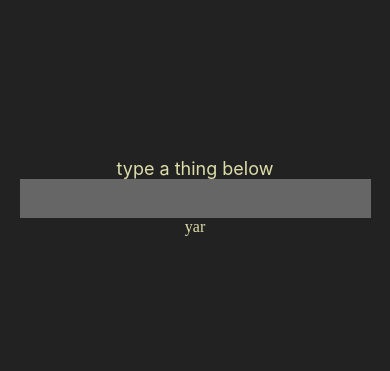
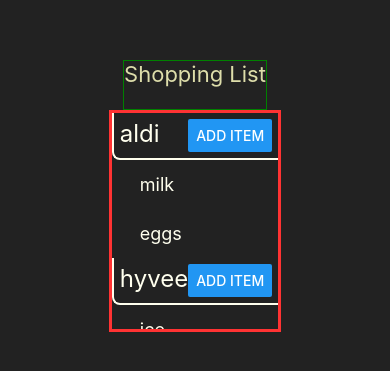
Before and after one commit to super-goose/helper, a React Native app: screen / in a window 390 px wide. Shown: the part 225-596 px from the top of the page. Built offline with nearby package versions, Linux system fonts and the light colour scheme.

Commit message:
can add items now

```diff
--- a/App.tsx
+++ b/App.tsx
@@ -1,15 +1,24 @@
 import { StatusBar } from 'expo-status-bar';
-import { StyleSheet, Text, TextInput, View } from 'react-native';
+import { StyleSheet, Text, View } from 'react-native';
+import { store } from './app/store'
+import { Provider } from 'react-redux'
+import { List } from './app/modules/list/list';
 
 export default function App() {
   return (
-    <View style={styles.container}>
-      <Text style={styles.text}>type a thing below</Text>
-      <TextInput style={styles.textInput} onChange={(e) => console.log(e.nativeEvent.text)} />
-      <StatusBar style="auto" />yar
-    </View>
+    <Provider store={store}>
+      <View style={styles.container}>
+        <Text style={styles.text}>Shopping List</Text>
+        {/* <Text style={styles.text}>type a thing below</Text>
+        <TextInput style={styles.textInput} onChange={(e) => console.log(e.nativeEvent.text)} /> */}
+        <List />
+        <StatusBar style="light" />
+      </View>
+    </Provider>
   );
 }
+
+
 
 const styles = StyleSheet.create({
   container: {
@@ -18,10 +27,14 @@
     color: '#dda',
     alignItems: 'center',
     justifyContent: 'center',
+    paddingTop: 22,
   },
   text: {
     color: '#dda',
-    fontSize: 18,
+    fontSize: 22,
+    height: 50,
+    borderWidth: 1,
+    borderColor: 'green'
   },
   textInput: {
     color: '#dda',
--- /dev/null
+++ b/app/hooks/good-dispatch.ts
@@ -0,0 +1,9 @@
+import { PayloadAction } from "@reduxjs/toolkit";
+import { useDispatch } from "react-redux";
+
+export const useGoodDispatch = (actionCreator: (value: any) => PayloadAction<any>) => {
+  const dispatch = useDispatch();
+  return (value?: any) => {
+    dispatch(actionCreator(value))
+  }
+};
--- /dev/null
+++ b/app/modules/list/list.tsx
@@ -0,0 +1,79 @@
+import { useState } from "react";
+import { SafeAreaView, SectionList, View, Text, SectionListData, Button, TextInput } from "react-native";
+import { useSelector } from "react-redux";
+import { useGoodDispatch } from "../../hooks/good-dispatch";
+import { addItem, getList, ListItem } from "./slice";
+
+const ItemAddField = ({ title }: { title: string }) => {
+  const [adding, setAdding] = useState(false);
+  const addItemAction = useGoodDispatch(addItem);
+  if (adding) {
+    return <TextInput
+      style={{
+        backgroundColor: '#666',
+        fontSize: 24,
+        color: "#ffe",
+        width: '60%'
+      }}
+      autoCapitalize='none'
+      onSubmitEditing={e => addItemAction({ item: e.nativeEvent.text, store: title })}
+      onEndEditing={() => setAdding(false)} />
+  }
+  return <Button title={'add item'} onPress={() => setAdding(true)}></Button>;
+};
+
+const SectionHeader = ({ title }: { title: string }) => {
+  console.log('title:', title)
+
+  return (
+    <View style={{
+      flexDirection: "row",
+      justifyContent: "space-between",
+      padding: 6,
+      borderColor: '#ffe',
+      borderBottomLeftRadius: 8,
+      borderLeftWidth: 2,
+      borderBottomWidth: 2,
+    }}>
+      <Text style={{
+        color: '#ffe',
+        fontSize: 24
+      }}>{title}</Text>
+      <ItemAddField title={title} />
+    </View>
+  );
+}
+const Item = ({ title }: { title: ListItem }) => {
+  return (
+    <View style={{
+      padding: 14,
+    }}>
+      <Text style={{
+        color: '#ffe',
+        fontSize: 18,
+        paddingLeft: 14,
+      }}>{title.item}</Text>
+    </View>
+  );
+}
+export const List = () => {
+  const list = useSelector(getList)
+  return (
+    <SafeAreaView>
+      <SectionList
+        style={{
+          maxHeight: '90%',
+          minWidth: '90%',
+          borderColor: '#f33',
+          borderWidth: 3,
+        }}
+        sections={list}
+        renderItem={({ item }) => <Item title={item} />}
+        renderSectionHeader={({ section }: { section: SectionListData<ListItem, string> }) => {
+          console.log('section:::', section);
+          return <SectionHeader title={section['title']} />
+        }}
+      />
+    </SafeAreaView>
+  )
+};
--- /dev/null
+++ b/app/modules/list/slice.ts
@@ -0,0 +1,86 @@
+import { createSlice } from '@reduxjs/toolkit'
+import { generate as uuid } from '../../utils/uuid'
+
+import type { PayloadAction } from '@reduxjs/toolkit'
+import type { RootState } from '../../store'
+import type { UUID } from '../../utils/uuid'
+import type { SectionList, SectionListData } from 'react-native'
+
+// Define a type for the slice state
+export interface ListItem {
+  id: UUID,
+  item: string,
+  done: boolean,
+};
+
+export interface ListItemIncoming {
+  store: string,
+  item: string,
+};
+
+export interface ListState {
+  [key: string]: Array<ListItem>
+}
+
+// Define the initial state using that type
+const initialState: ListState = {
+  'aldi': [
+    { id: uuid(), item: 'milk', done: false },
+    { id: uuid(), item: 'eggs', done: false },
+  ],
+  'hyvee': [
+    { id: uuid(), item: 'ice', done: false },
+  ],
+}
+
+export const counterSlice = createSlice({
+  name: 'list',
+  // `createSlice` will infer the state type from the `initialState` argument
+  initialState,
+  reducers: {
+    addItem: (state, { payload }: PayloadAction<ListItemIncoming>) => {
+      const { store, item } = payload;
+      state[store] = state[store] || [];
+      state[store].push({ item, id: uuid(), done: false });
+    },
+    // deleteItem: (state, action: PayloadAction<UUID>) => {
+    //   state.value = state.value.filter((item: ListItem) => item.id !== action.payload);
+    // },
+    // toggleDone: (state, action: PayloadAction<UUID>) => {
+    //   state.value = state.value.map((item: ListItem) => {
+    //     if (item.id !== action.payload) {
+    //       item.done = !item.done;
+    //     }
+    //     return item;
+    //   });
+    // },
+  },
+})
+
+export const {
+  addItem,
+  // deleteItem,
+  // toggleDone,
+} = counterSlice.actions
+
+// Other code such as selectors can use the imported `RootState` type
+// export const getList = (state: RootState): SectionListData<ListItem, string>[] => {
+//   return Object.keys(state.list).map((key: string) => {
+//     return <SectionListData<ListItem, string>>{
+//       title: key,
+//       data: state.list[key] as ListItem[],
+//     } as SectionListData<ListItem, string>
+//   }) as SectionListData<ListItem, string>[];
+// }
+
+export const getList = (state: RootState): SectionListData<ListItem, string>[] => {
+  const list = [] as SectionListData<ListItem, string>[]
+  Object.keys(state.list).forEach((key: string) => {
+    list.push({
+      title: key,
+      data: state.list[key] as ListItem[],
+    } as unknown as SectionListData<ListItem, string>);
+  });
+  return list
+}
+export default counterSlice.reducer
--- /dev/null
+++ b/app/store.ts
@@ -0,0 +1,13 @@
+import { configureStore } from '@reduxjs/toolkit'
+import listReducer from './modules/list/slice';
+
+export const store = configureStore({
+  reducer: {
+    list: listReducer,
+  },
+})
+
+// Infer the `RootState` and `AppDispatch` types from the store itself
+export type RootState = ReturnType<typeof store.getState>
+// Inferred type: {posts: PostsState, comments: CommentsState, users: UsersState}
+export type AppDispatch = typeof store.dispatch
--- /dev/null
+++ b/app/utils/uuid.ts
@@ -0,0 +1,7 @@
+export type UUID = string
+
+let uuid = 0;
+
+export const generate = (prefix = ''): UUID => {
+  return `${prefix}${uuid++}`;
+}
--- a/tsconfig.json
+++ b/tsconfig.json
@@ -1,6 +1,7 @@
 {
   "extends": "expo/tsconfig.base",
   "compilerOptions": {
+    "suppressImplicitAnyIndexErrors": true,
     "strict": true
   }
 }
```
Also changed, not shown: app/utils/transformer.tsx (added, +22 -0 lines).
